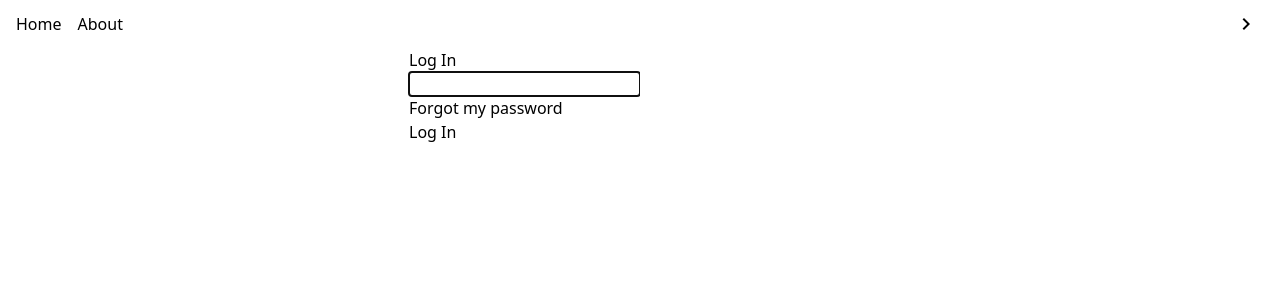
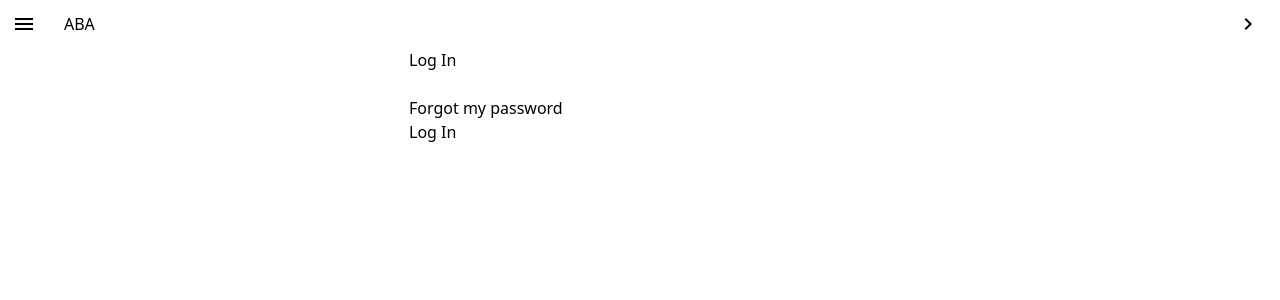
Before and after one commit to tyminko/aba-cadabra-front, a Vue app: page /login/ in a window 1280 px wide. Shown: the top 300 px of the page. Built offline with nearby package versions, Linux system fonts and the light colour scheme; no server answers.

Commit message:
add grid with variable cell sizes + add LayoutWithPushSidebar + Update SlidingPanel, MainHeader, UserMenu

```diff
--- a/src/App.vue
+++ b/src/App.vue
@@ -1,22 +1,41 @@
 <template>
-  <div id="app" class="bg">
-    <main-header />
-    <user-menu class="user-menu" />
-    <div>
-      <keep-alive>
-        <router-view :key="$route.fullPath" />
-      </keep-alive>
-    </div>
+  <div id="app">
+    <layout-with-push-sidebar>
+      <template v-slot:header>
+        <main-header />
+      </template>
+      <template v-slot:sidebar>
+        <ul class="sidebar-menu">
+          <li>
+            <router-link :to="{name:''}">About</router-link>
+          </li>
+          <li>
+            <router-link :to="{name:''}">Salons</router-link>
+          </li>
+          <li>
+            <router-link :to="{name:''}">Residency</router-link>
+          </li>
+          <li>
+            <router-link :to="{name:''}">Residents</router-link>
+          </li>
+        </ul>
+      </template>
+      <template v-slot:content>
+        <keep-alive>
+          <router-view :key="$route.fullPath" />
+        </keep-alive>
+      </template>
+    </layout-with-push-sidebar>
   </div>
 </template>
 <script>
 import { mapState, mapActions } from 'vuex'
+import LayoutWithPushSidebar from './views/components/UI/LayoutWithPushSidebar'
 import MainHeader from './views/components/MainHeader'
-import UserMenu from './views/components/UserMenu'
 
 export default {
   name: 'App',
-  components: { MainHeader, UserMenu },
+  components: { LayoutWithPushSidebar, MainHeader },
   computed: {
     ...mapState(['requestToLogin'])
   },
@@ -38,14 +57,17 @@ export default {
 <style lang="scss">
   @import "https://fonts.googleapis.com/icon?family=Material+Icons";
   @import "./styles/main.scss";
-  #app {
-    margin-top: 3rem;
-  }
-  .user-menu {
-    position: fixed;
-    top: 0;
-    right: 0;
-    z-index: $z-high;
-    margin-right: 10px;
+
+  .sidebar-menu {
+    padding: 0 $base-padding;
+    li {
+      font-size: 150%;
+      padding: $base-padding / 2 0;
+      color: $color-prime;
+      &:hover {
+        color: $color-prime;
+        text-decoration: underline;
+      }
+    }
   }
 </style>
--- /dev/null
+++ b/src/styles/_buttons.scss
@@ -0,0 +1,9 @@
+button, .button {
+  display: flex;
+  align-items: center;
+  justify-content: center;
+
+  &:focus {
+    color: $color-prime;
+  }
+}
--- a/src/styles/_mixins.scss
+++ b/src/styles/_mixins.scss
@@ -1,3 +1,15 @@
-@mixin text-ellipsis-extended () {
-
+@mixin wider-then ($size) {
+  @media (min-width: $size) {
+    @content
+  }
 }
+@mixin wider-then-phone () {
+  @include wider-then($max-width-phone) {
+    @content
+  }
+}
+@mixin wider-then-tablet () {
+  @include wider-then($max-width-tablet) {
+    @content
+  }
+}
--- a/src/styles/main.scss
+++ b/src/styles/main.scss
@@ -1,11 +1,30 @@
+@import "vars";
 @import "tailwindcss/base";
 html * {
   box-sizing: border-box;
+  h1 {
+    line-height: 1em;
+  }
+}
+
+input, textarea, button, a {
+  &:focus {
+    outline: none;
+  }
+}
+
+a {
+  &:focus, &:hover {
+    color: $color-prime;
+  }
+  &:focus {
+    text-decoration: underline;
+  }
 }
 @import "tailwindcss/components";
 @import "tailwindcss/utilities";
-@import "vars";
 @import "autofill";
+@import "buttons";
 
 //@import "anti-vuetify";
 //
--- a/src/views/components/MainHeader.vue
+++ b/src/views/components/MainHeader.vue
@@ -2,21 +2,20 @@
   <div class="main-header">
     <nav>
       <router-link :to="{name: 'home'}" class="nav-item">
-        Home
+        ABA
       </router-link>
-      <router-link :to="{name: 'about'}" class="nav-item">
-        About
-      </router-link>
+      <user-menu class="user-menu" />
     </nav>
   </div>
 </template>
 
 <script>
 import { mapState, mapActions } from 'vuex'
+import UserMenu from './UserMenu'
 
 export default {
   name: 'MainHeader',
-  components: { },
+  components: { UserMenu },
   data: () => ({}),
 
   computed: {
@@ -36,16 +35,12 @@ export default {
   @import "../../styles/vars";
 
   .main-header{
-    position: fixed;
-    top: 0;
-    left: 0;
     height: $base-size;
-    width: 100vw;
 
     display: flex;
     align-items: center;
 
-    padding: 0 $base-padding;
+    padding: 0;
 
     z-index: $z-index-header;
 
@@ -54,15 +49,14 @@ export default {
     nav {
       display: flex;
       align-items: center;
-      height: 100%;
       width: 100%;
-      // background: transparentize($color-bg, 0.1);
       pointer-events: all;
 
       a {
-        text-decoration: none;
         &.nav-item {
           margin-right: $base-padding;
+          background: $color-bg-semitransparent;
+          padding: $base-padding /2 $base-padding;
         }
       }
     }
--- /dev/null
+++ b/src/views/components/UI/LayoutWithPushSidebar.vue
@@ -0,0 +1,210 @@
+<template>
+  <div class="layout-wrap">
+    <header>
+      <div class="toggle-wrap">
+        <button v-if="collapsible" class="secondary" @click.stop="toggle">
+          <i class="material-icons dimmed">{{open?'chevron_left':'menu'}}</i>
+        </button>
+      </div>
+      <div class="header-content-wrap">
+        <slot name="header"/>
+      </div>
+    </header>
+    <div class="push-box" :class="side">
+      <div ref="sidebar" v-click-outside="pushOut" class="push-sidebar" :class="{collapsible}">
+        <div ref="sidebar-content" class="sidebar-content">
+          <slot name="sidebar"/>
+        </div>
+      </div>
+      <div class="layout-content-wrap" :class="{collapsible}">
+        <slot name="content"/>
+      </div>
+    </div>
+  </div>
+</template>
+
+<script>
+import ClickOutside from 'vue-click-outside'
+export default {
+  name: 'LayoutWithPushSidebar',
+  directives: { ClickOutside },
+  props: {
+    responsive: Boolean,
+    side: { type: String, default: 'left', validator: v => ['left', 'top', 'right', 'bottom'].includes(v) }
+  },
+
+  data: () => ({
+    collapsible: true,
+    open: false,
+    contentMinWidth: 550
+  }),
+
+  computed: {
+    flow () {
+      return this.side === 'left' || this.side === 'right' ? 'row' : 'column'
+    }
+  },
+
+  watch: {
+    collapsible (val) {
+      if (!val) {
+        this.pushIn()
+      }
+    }
+  },
+
+  mounted () {
+    if (this.responsive) {
+      this.setSidebarCollapsible()
+      window.addEventListener('resize', this.setSidebarCollapsible)
+    } else {
+      this.setPushMargin()
+    }
+  },
+
+  methods: {
+    setSidebarCollapsible () {
+      const maxWidth = this.$refs.sidebar.getBoundingClientRect().width + this.contentMinWidth
+      this.collapsible = window.innerWidth < maxWidth
+      if (this.collapsible && this.open) {
+        this.pushOut()
+      }
+      if (!this.collapsible && !this.open) {
+        this.pushIn()
+      }
+    },
+
+    toggle (e) {
+      this.open = !this.open
+      this.setPushMargin()
+    },
+
+    pushOut () {
+      if (this.collapsible) {
+        this.open = false
+        this.setPushMargin()
+      }
+    },
+
+    pushIn () {
+      this.open = true
+      this.setPushMargin()
+    },
+
+    setPushMargin () {
+      const sidebar = this.$refs.sidebar
+      const sidebarContent = this.$refs['sidebar-content']
+      let size, margin
+      if (this.side === 'left' || this.side === 'right') {
+        size = sidebarContent.getBoundingClientRect().width
+        if (sidebar.getBoundingClientRect().width !== size) sidebar.style.width = `${size}px`
+      } else {
+        size = sidebarContent.getBoundingClientRect().height
+        if (sidebar.getBoundingClientRect().height !== size) sidebar.style.height = `${size}px`
+      }
+      margin = this.open ? 0 : -size
+      document.documentElement.style.setProperty(`--push-margin-${this.side}`, `${margin}px`)
+    }
+  }
+}
+</script>
+
+<style lang="scss">
+  @import "../../../styles/vars";
+
+  $max-width-disable: 800px;
+  $transition-time: 0.15s;
+  .layout-wrap {
+    header {
+      display: flex;
+      height: $base-size;
+      width: 100vw;
+      align-items: center;
+      position: fixed;
+      top: 0;
+      left: 0;
+      z-index: $z-index-header;
+
+      .toggle-wrap {
+        width: $base-size;
+        height: $base-size;
+        display: flex;
+        align-items: center;
+        justify-content: center;
+      }
+      button {
+        position: relative;
+        width: $base-size * 0.75;
+        height: $base-size * 0.75;
+        display: flex;
+        align-items: center;
+        justify-content: center;
+      }
+
+      button:after {
+        content: '';
+        position: absolute;
+        width: 75%;
+        height: 75%;
+        top: 50%;
+        left: 50%;
+        transform: translate(-50%, -50%);
+        border-radius: 50%;
+        background: $color-bg;
+        z-index: -1;
+      }
+      .header-content-wrap {
+        flex-grow: 1;
+      }
+    }
+
+    .push-box {
+      margin-top: $base-size;
+      height: 100%;
+      display: flex;
+
+      &.top, &.bottom {
+        flex-flow: column;
+      }
+      &.left {
+        margin-left: var(--push-margin-left);
+        transition: margin-left $transition-time;
+      }
+      &.right {
+        margin-right: var(--push-margin-right);
+        transition: margin-right $transition-time;
+      }
+      &.top {
+        margin-top: var(--push-margin-top);
+        transition: margin-top $transition-time;
+      }
+      &.bottom {
+        margin-bottom: var(--push-margin-bottom);
+        transition: margin-bottom $transition-time;
+      }
+
+      &.left, &.right {
+        .layout-content-wrap, .sidebar {
+          height: 100%;
+        }
+      }
+
+      .layout-content-wrap {
+        flex-grow: 1;
+        overflow: hidden;
+        &.collapsible {
+          width: 100vw;
+          min-width: 100vw;
+        }
+      }
+
+      .push-sidebar {
+        flex-shrink: 0;
+        overflow: auto;
+        .sidebar-content {
+          position: fixed;
+        }
+      }
+    }
+  }
+</style>
--- a/src/views/components/UI/SlidingPanel.vue
+++ b/src/views/components/UI/SlidingPanel.vue
@@ -5,9 +5,8 @@
     </div>
     <div
       ref="panel"
-      :class="[`from-${from}`, {open}]"
+      :class="[`from-${from}`, `align-${align}`, {open}]"
       class="sliding-panel"
-      :style="positionStyle"
       @click.native="toggle">
       <slot />
     </div>
@@ -23,17 +22,14 @@ export default {
   props: {
     from: { type: String, default: 'top' },
     align: { type: String, default: 'end' },
-    margin: { type: Number, default: 10 }
+    margin: { type: Number, default: 0 }
   },
 
   data: () => ({
-    open: false
+    open: true
   }),
 
   computed: {
-    positionStyle () {
-      return this.from === 'top' && this.align === 'end' ? { right: 0 + this.margin + 'px' } : {}
-    }
   },
 
   watch: {
@@ -119,6 +115,10 @@ export default {
       position: fixed;
       padding: 0;
 
+      box-sizing: border-box;
+      max-height: 100vh;
+      overflow: auto;
+
       z-index: $z-high;
 
       top: -1000px;
@@ -129,10 +129,20 @@ export default {
         transition: top $transition-time ease-in-out;
       }
 
+      &.align-end {
+        right: 0;
+      }
+      &.align-start {
+        left: 0;
+      }
+
       &.from-right {
         top: unset;
         right: -100%;
         transition: right $reverse-time $reverse-delay ease-in-out;
+
+        &.align-end {
+        }
 
         &.open {
           top: unset;
--- a/src/views/components/UserMenu.vue
+++ b/src/views/components/UserMenu.vue
@@ -1,10 +1,10 @@
 <template>
   <sliding-panel ref="menu" class="user-menu">
     <template v-slot:trigger="{on, open}">
-      <div class="user-menu-button" @click="on">
+      <button class="user-menu-button" @click="on">
         <i v-if="user" class="material-icons dimmed" :class="{open, user}">{{open ? 'sentiment_very_satisfied' : 'sentiment_satisfied'}}</i>
         <i v-else class="material-icons dimmed" :class="{open}">chevron_right</i>
-      </div>
+      </button>
     </template>
     <div class="user-actions-wrapper">
       <login-form v-if="!user" />
@@ -68,7 +68,9 @@ export default {
 
 <style lang='scss'>
   @import '../../styles/vars';
+  @import '../../styles/mixins';
   .user-menu {
+    margin-left: auto;
     * {
      box-sizing: border-box;
     }
@@ -78,20 +80,29 @@ export default {
       display: flex;
       align-items: center;
       justify-content: center;
+      cursor: pointer;
+      margin-right: $base-padding / 2;
 
       i {
         transition: transform 0.15s;
         &.open {
-          color: #000;
+          /*color: #000;*/
           &:not(.user) {
             transform: rotate(90deg);
           }
         }
       }
     }
+    .sliding-panel {
+      width: 100%;
+      border: $border-thick-w solid $color-prime;
+      @include wider-then-phone {
+        width: auto;
+        margin-right: $base-padding / 2;
+      }
+    }
     .user-actions-wrapper {
-      padding-top: calc(#{$base-size} - 5px);
-      border: 5px solid $color-prime;
+      padding-top: calc(#{$base-size} - #{$border-thick-w});
       background: $color-bg;
       overflow: hidden;
 
```
Also changed, not shown: src/styles/_vars.scss (+5 -2 lines), src/views/Home.vue (+71 -9 lines), tailwind.config.js (+11 -1 lines).
